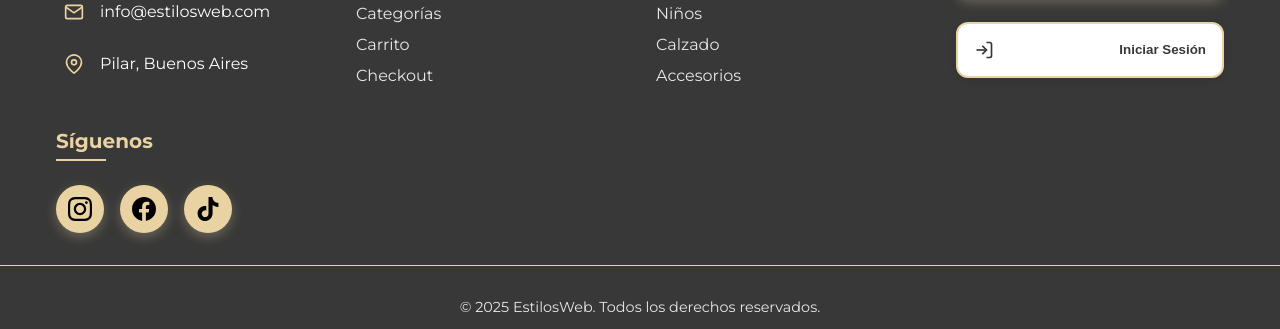
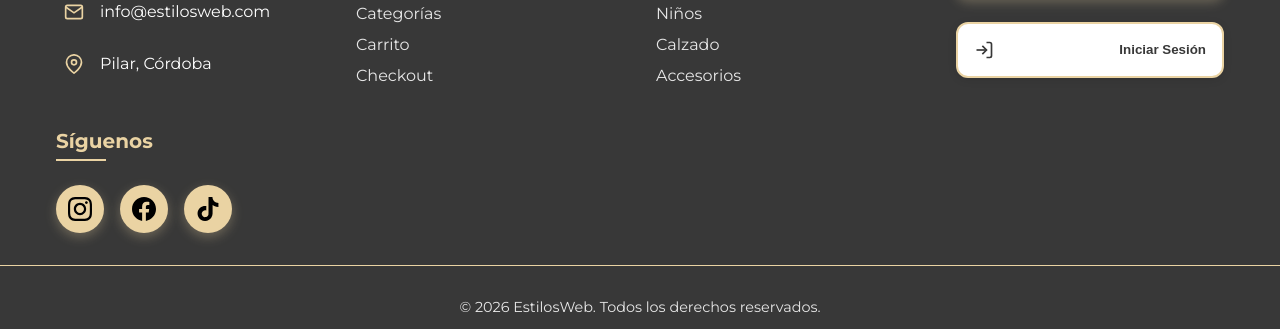
Before and after one commit to DiegoGuardattiDevelop/EstilosWeb, an Angular app in the folder Frontend/: page /home in a window 1280 px wide. Shown: the part 2497-2826 px from the top of the page. Built offline with nearby package versions, Linux system fonts and the light colour scheme.

Commit message:
✨ Año automático en footer - © {{currentYear}}
- Reemplazado año hardcodeado por variable dinámica
- El año se obtiene automáticamente de new Date().getFullYear()

```diff
--- a/Frontend/src/app/components/footer/footer.component.html
+++ b/Frontend/src/app/components/footer/footer.component.html
@@ -22,7 +22,7 @@
             <path d="M21 10c0 7-9 13-9 13s-9-6-9-13a9 9 0 1 1 18 0z"/>
             <circle cx="12" cy="10" r="3"/>
           </svg>
-          <span>Pilar, Buenos Aires</span>
+          <span>Pilar, Córdoba</span>
         </div>
       </div>
     </div>
@@ -117,6 +117,6 @@
   </div>
 
   <div class="footer-bottom">
-    <p>© 2025 EstilosWeb. Todos los derechos reservados.</p>
+    <p>© {{currentYear}} EstilosWeb. Todos los derechos reservados.</p>
   </div>
 </footer>
```
